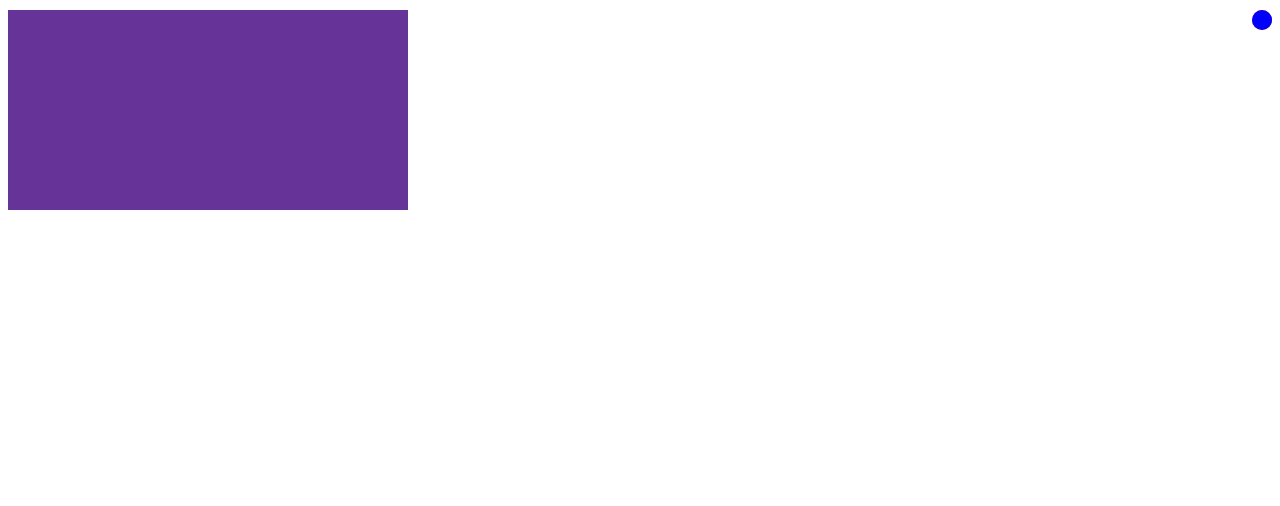
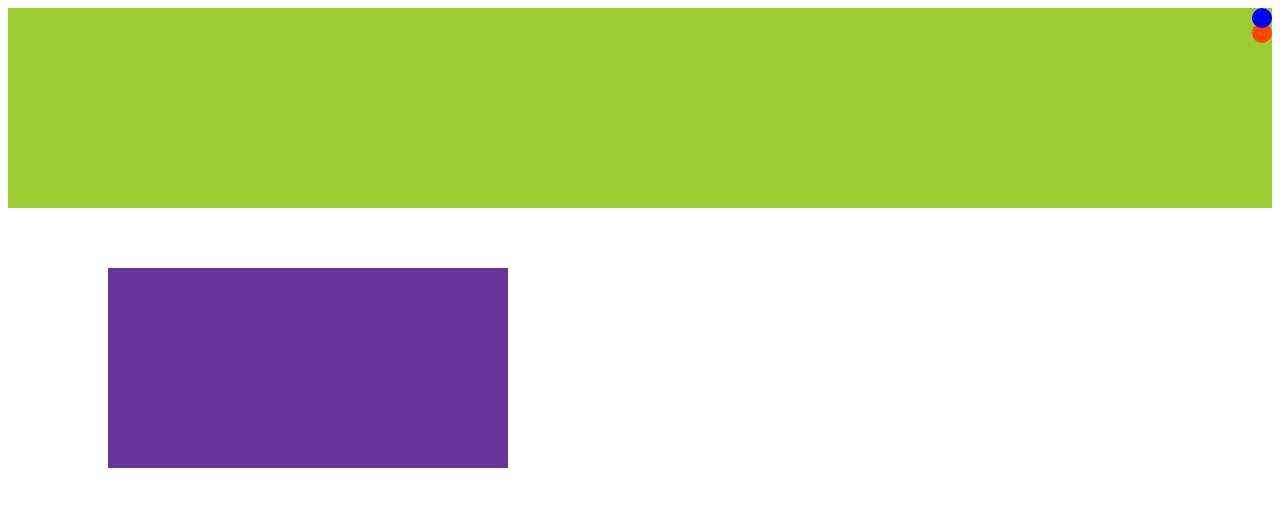
Before and after one commit to lsalazar85/frontend-1417, a plain HTML site: page css-03/index.html in a window 1280 px wide. Drawn offline with Linux system fonts and the light colour scheme.

Commit message:
Update class details

```diff
--- a/css-03/styles.css
+++ b/css-03/styles.css
@@ -6,6 +6,7 @@
 
 .cuadrado {
     width: 100%;
+    height: 200px;
     background: yellowgreen;
     position: relative;
 }
@@ -14,6 +15,9 @@
     width: 400px;
     height: 200px;
     background: rebeccapurple;
+    position: relative;
+    left: 100px;
+    top: 50px;
 }
 
 .circulo {
@@ -23,6 +27,8 @@
     border-radius: 50%;
     position: absolute;
     right: 0;
+    top: 15px;
+    z-index: 0;
 }
 
 .circulo2 {
@@ -32,4 +38,5 @@
     border-radius: 50%;
     position: absolute;
     right: 0;
+    z-index: 1;
 }
```
